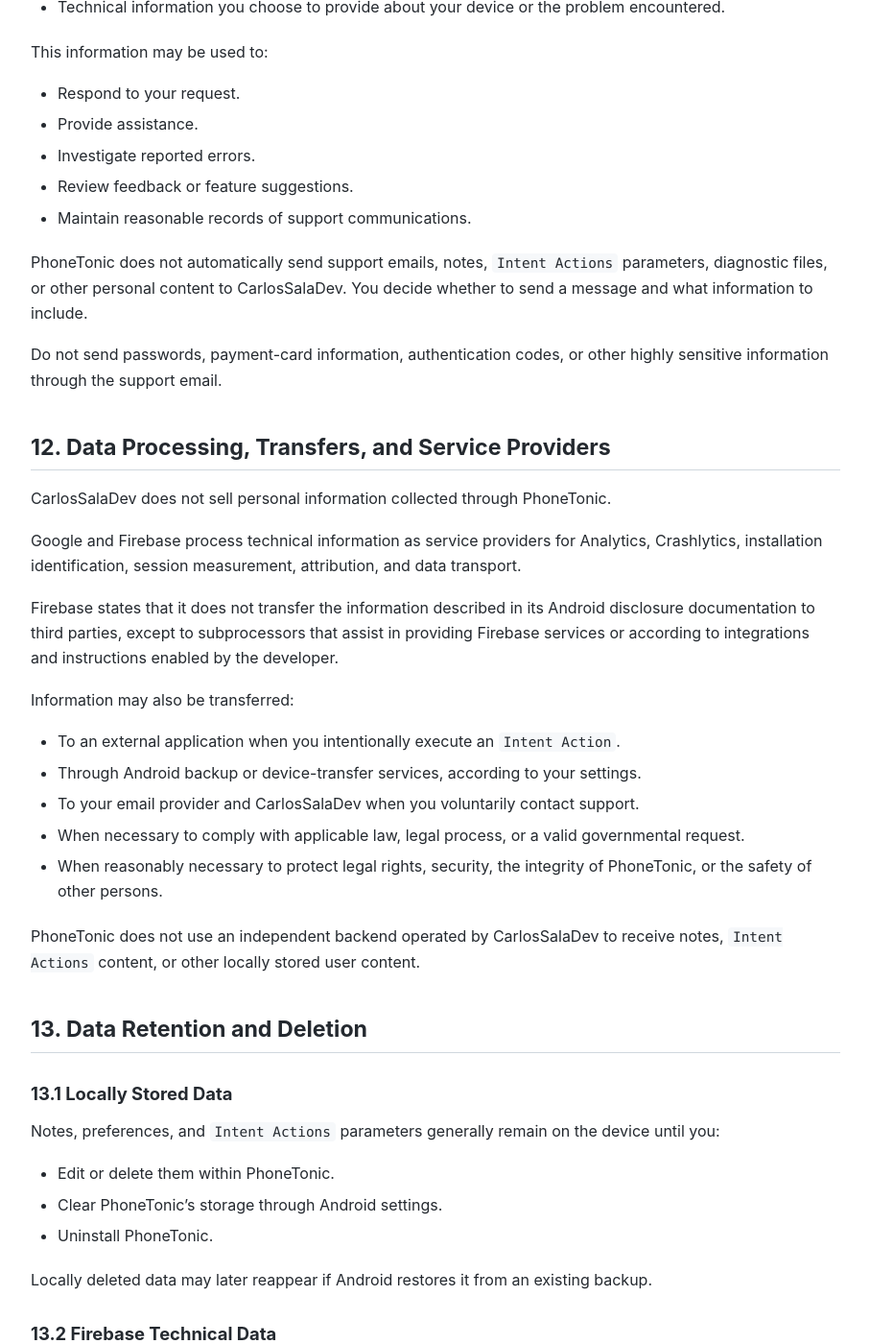
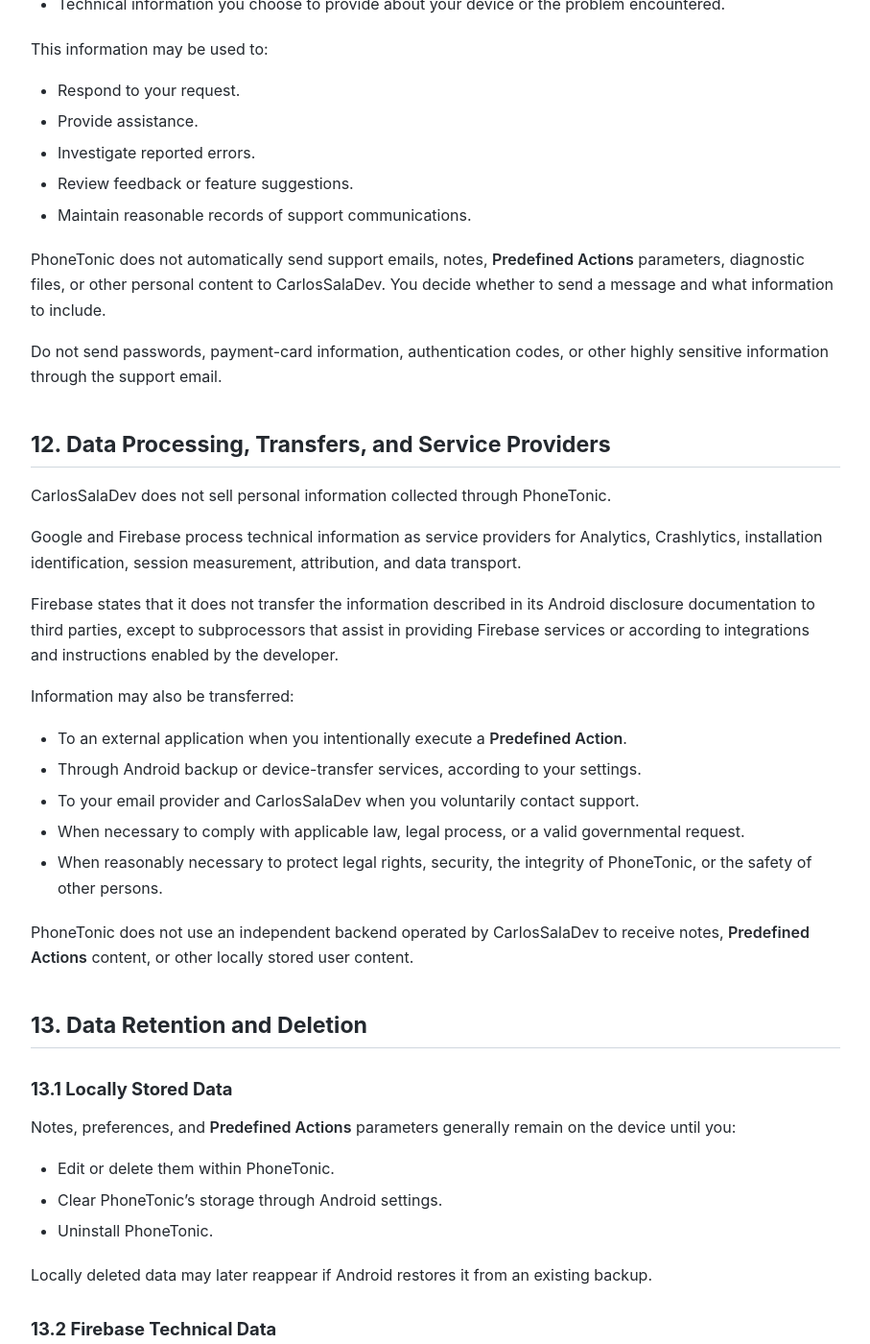
Before and after one commit to CarlosSala/phonetonic-privacy-policy, a Jekyll site: the page built from index.md, in a window 1280 px wide and 1400 px high, scrolled down 6729 px. Shown: the whole window at 96% size, without its empty margins (186-1093 px from the left). Built offline with Jekyll 4.4.1, drawn with Linux system fonts in a browser that asks for light colours; some of the changed text lies outside the part shown.

Commit message:
Revise terminology in privacy policy
Updated instances of 'Intent Actions' to 'Predefined Actions' throughout the privacy policy.

```diff
--- a/index.md
+++ b/index.md
@@ -23,15 +23,15 @@ PhoneTonic stores certain information locally so that its features can operate.
 This information may include:
 
 - Notes created, edited, or saved by you.
-- `Intent Actions` parameters, such as phone numbers, email addresses, message content, web addresses, and text prepared for sharing.
+- **Predefined Actions** parameters, such as phone numbers, email addresses, message content, web addresses, and text prepared for sharing.
 - Application preferences, including the selected light or dark theme.
 - Other locally stored settings required to preserve the application’s configuration.
 
 This information is stored in PhoneTonic’s private application storage.
 
-PhoneTonic does not intentionally send the contents of your notes or `Intent Actions` parameters to CarlosSalaDev or Firebase. However, this information may leave the device when:
+PhoneTonic does not intentionally send the contents of your notes or **Predefined Actions** parameters to CarlosSalaDev or Firebase. However, this information may leave the device when:
 
-- You intentionally execute an `Intent Action`.
+- You intentionally execute a **Predefined Action**.
 - You send information through an external application.
 - Android performs a backup or device transfer, as described below.
 
@@ -65,7 +65,7 @@ PhoneTonic uses Firebase services provided by Google. Depending on the Firebase
 
 Google Analytics collects approximate location, device information, user counts, and session statistics through its default implementation. Approximate location may be derived from network information such as an IP address; PhoneTonic does not obtain GPS coordinates through Analytics.
 
-PhoneTonic does not intentionally send the text of your notes, saved messages, configured phone numbers, email content, or other `Intent Actions` parameters to Firebase as custom Analytics events, user identifiers, Crashlytics custom keys, or custom logs.
+PhoneTonic does not intentionally send the text of your notes, saved messages, configured phone numbers, email content, or other **Predefined Actions** parameters to Firebase as custom Analytics events, user identifiers, Crashlytics custom keys, or custom logs.
 
 ## 5. How Automatically Collected Information Is Used
 
@@ -91,7 +91,7 @@ Google Analytics helps CarlosSalaDev understand the general use of the applicati
 
 Analytics collection is enabled by default in the current version of PhoneTonic. PhoneTonic does not currently provide an in-app control for disabling Analytics collection.
 
-PhoneTonic does not intentionally create custom Analytics events containing notes, messages, email addresses, phone numbers, or other content entered in `Intent Actions`.
+PhoneTonic does not intentionally create custom Analytics events containing notes, messages, email addresses, phone numbers, or other content entered in **Predefined Actions**.
 
 ### 6.2 Firebase Crashlytics
 
@@ -106,7 +106,7 @@ Crashlytics automatically collects information such as:
 - Session and quality information provided through related Firebase services.
 - Analytics events used as breadcrumbs to describe actions occurring immediately before a crash.
 
-PhoneTonic does not intentionally attach notes, `Intent Actions` content, phone numbers, email addresses, or free-text user identifiers to Crashlytics reports.
+PhoneTonic does not intentionally attach notes, **Predefined Actions** content, phone numbers, email addresses, or free-text user identifiers to Crashlytics reports.
 
 Firebase distinguishes between information automatically collected by Crashlytics and custom keys, logs, identifiers, and non-fatal events that a developer may optionally add.
 
@@ -155,9 +155,9 @@ PhoneTonic does not use the phone permission to:
 
 The configured phone number remains stored locally unless it is included in an Android backup or intentionally passed to the phone application when you execute the action.
 
-## 9. Intent Actions and External Applications
+## 9. Predefined Actions and External Applications
 
-PhoneTonic includes the following `Intent Actions`:
+PhoneTonic includes the following **Predefined Actions**:
 
 - `Send Email`.
 - `Send SMS`.
@@ -191,7 +191,7 @@ PhoneTonic allows Android backup and device-transfer features.
 Depending on your Android version, device manufacturer, Google Account settings, backup provider, and personal preferences, Android may back up or transfer eligible PhoneTonic data, including:
 
 - Notes.
-- `Intent Actions` parameters.
+- **Predefined Actions** parameters.
 - Application preferences.
 - Locally stored configuration files.
 - Application databases.
@@ -220,7 +220,7 @@ This information may be used to:
 - Review feedback or feature suggestions.
 - Maintain reasonable records of support communications.
 
-PhoneTonic does not automatically send support emails, notes, `Intent Actions` parameters, diagnostic files, or other personal content to CarlosSalaDev. You decide whether to send a message and what information to include.
+PhoneTonic does not automatically send support emails, notes, **Predefined Actions** parameters, diagnostic files, or other personal content to CarlosSalaDev. You decide whether to send a message and what information to include.
 
 Do not send passwords, payment-card information, authentication codes, or other highly sensitive information through the support email.
 
@@ -234,19 +234,19 @@ Firebase states that it does not transfer the information described in its Andro
 
 Information may also be transferred:
 
-- To an external application when you intentionally execute an `Intent Action`.
+- To an external application when you intentionally execute a **Predefined Action**.
 - Through Android backup or device-transfer services, according to your settings.
 - To your email provider and CarlosSalaDev when you voluntarily contact support.
 - When necessary to comply with applicable law, legal process, or a valid governmental request.
 - When reasonably necessary to protect legal rights, security, the integrity of PhoneTonic, or the safety of other persons.
 
-PhoneTonic does not use an independent backend operated by CarlosSalaDev to receive notes, `Intent Actions` content, or other locally stored user content.
+PhoneTonic does not use an independent backend operated by CarlosSalaDev to receive notes, **Predefined Actions** content, or other locally stored user content.
 
 ## 13. Data Retention and Deletion
 
 ### 13.1 Locally Stored Data
 
-Notes, preferences, and `Intent Actions` parameters generally remain on the device until you:
+Notes, preferences, and **Predefined Actions** parameters generally remain on the device until you:
 
 - Edit or delete them within PhoneTonic.
 - Clear PhoneTonic’s storage through Android settings.
@@ -290,7 +290,7 @@ These measures include:
 
 Firebase states that the end-user information described in its Android data-disclosure documentation is encrypted in transit using HTTPS.
 
-No method of storage or transmission can be guaranteed to be completely secure. You should avoid storing highly sensitive information in `Notes` or `Intent Actions` unless you understand the risks related to device access, backups, sharing, and external applications.
+No method of storage or transmission can be guaranteed to be completely secure. You should avoid storing highly sensitive information in `Notes` or **Predefined Actions** unless you understand the risks related to device access, backups, sharing, and external applications.
 
 ## 15. Children’s Privacy
 
@@ -309,7 +309,7 @@ If you believe that a child has voluntarily sent personal information to the sup
 
 You can control certain information and features by:
 
-- Choosing what content to save in `Notes` and `Intent Actions`.
+- Choosing what content to save in `Notes` and **Predefined Actions**.
 - Editing or deleting locally stored content.
 - Denying the `CALL_PHONE` permission and using `Dial Number` instead.
 - Deciding whether to complete or cancel an action after an external application opens.
@@ -347,6 +347,6 @@ Sections may be added, removed, or expanded as PhoneTonic evolves. This Policy w
 
 For privacy questions, support requests, error reports, or feedback, contact:
 
-**Developer:** CarlosSalaDev
-**Application:** PhoneTonic
-**Email:** [carlossala.apps@gmail.com](mailto:carlossala.apps@gmail.com)
+- **Developer:** CarlosSalaDev
+- **Application:** PhoneTonic
+- **Email:** carlossala.apps@gmail.com
```
Also changed, not shown: other parts of index.md (+1 -1 lines).
